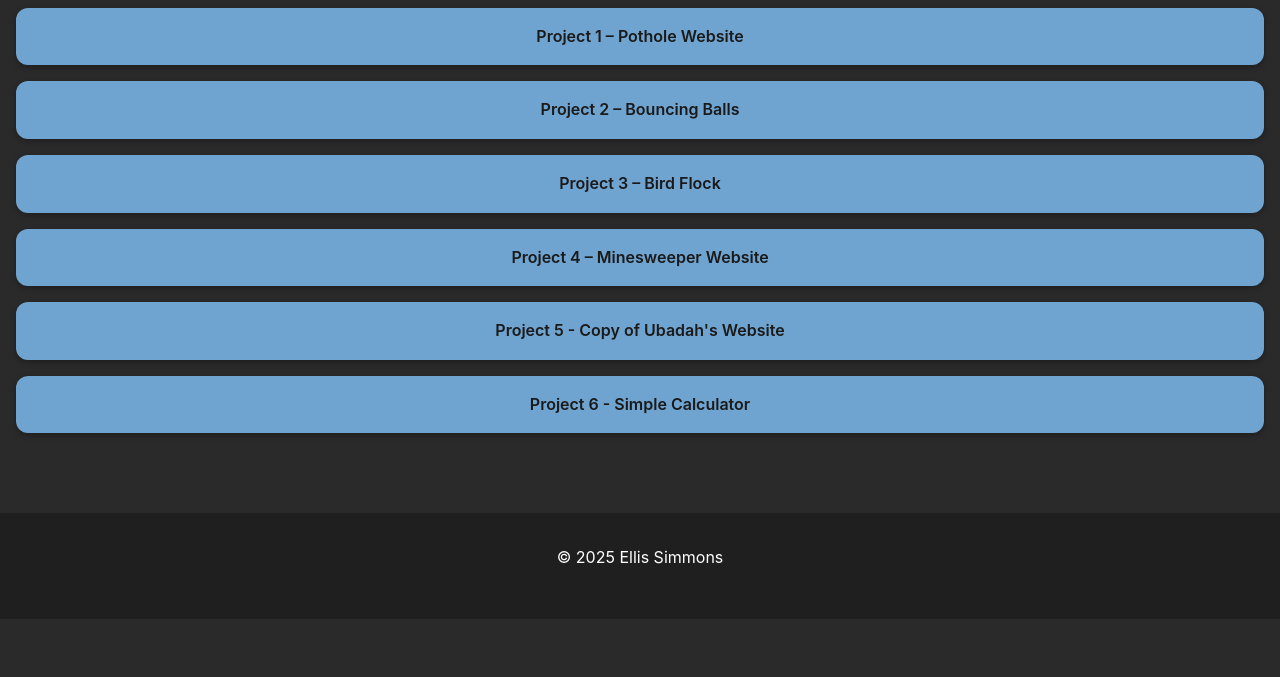
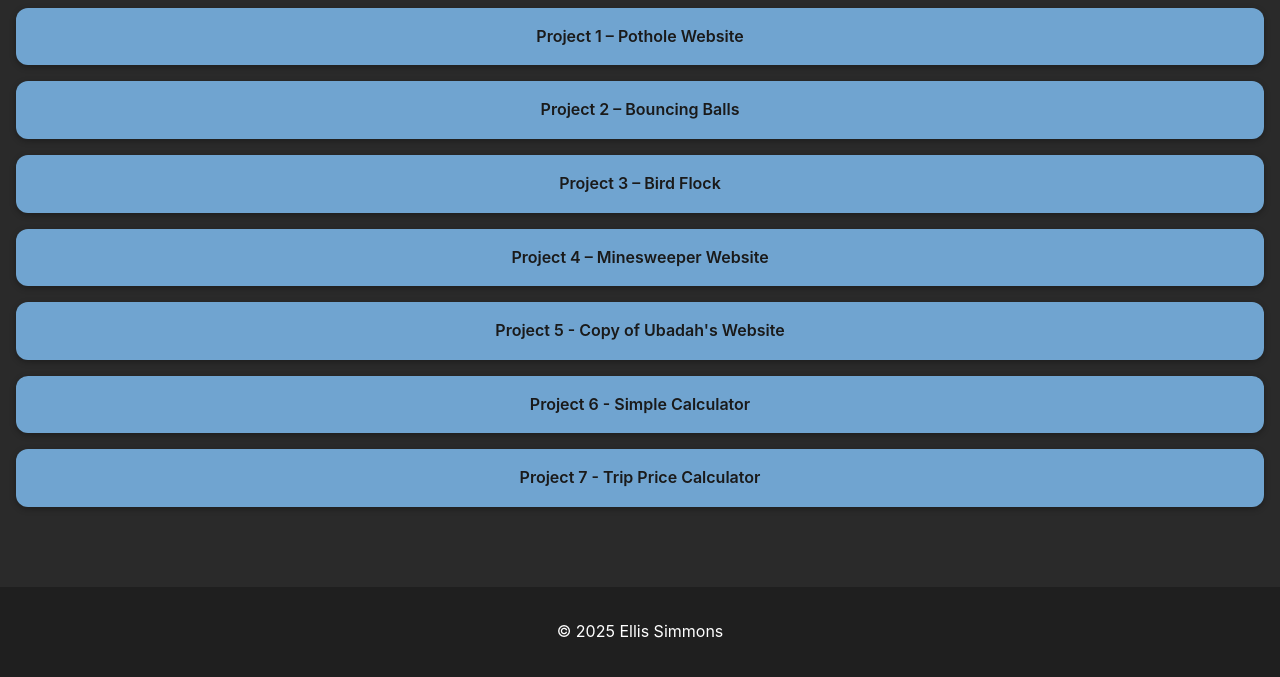
Before and after one commit to esimmons1/esimmons1.github.io, a plain HTML site: page programming.html in a window 1280 px wide. Shown: the part 189-866 px from the top of the page. Before the commit the page ends 808 px from the top, so only its background shows below. Drawn offline with Linux system fonts and the light colour scheme.

Commit message:
Update programming.html

```diff
--- a/programming.html
+++ b/programming.html
@@ -24,6 +24,7 @@
               <a href="https://github.com/esimmons1/Minesweeper" class="project-btn">Project 4 – Minesweeper Website</a>
               <a href="https://github.com/esimmons1/UbadahWebsiteTest" class="project-btn">Project 5 - Copy of Ubadah's Website</a>
               <a href="https://github.com/esimmons1/Calculator" class="project-btn">Project 6 - Simple Calculator</a>
+              <a href="https://github.com/esimmons1/TripPriceCalc" class="project-btn">Project 7 - Trip Price Calculator</a>
              </div>
           </section>
 
```
